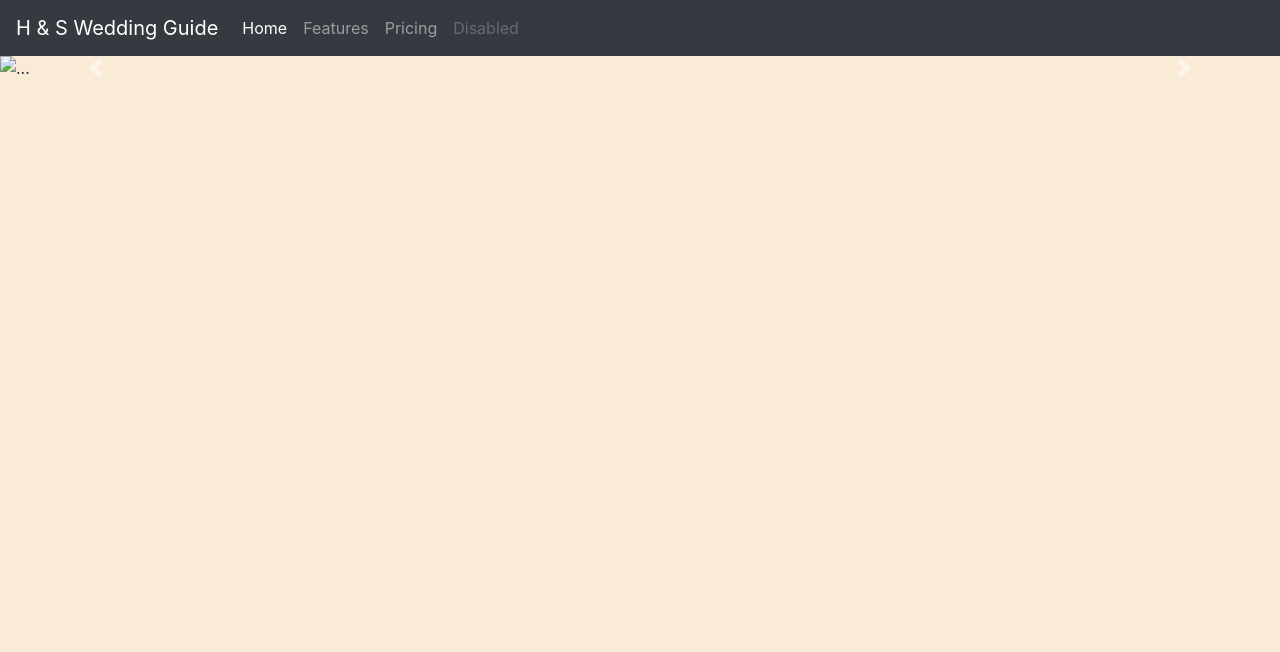
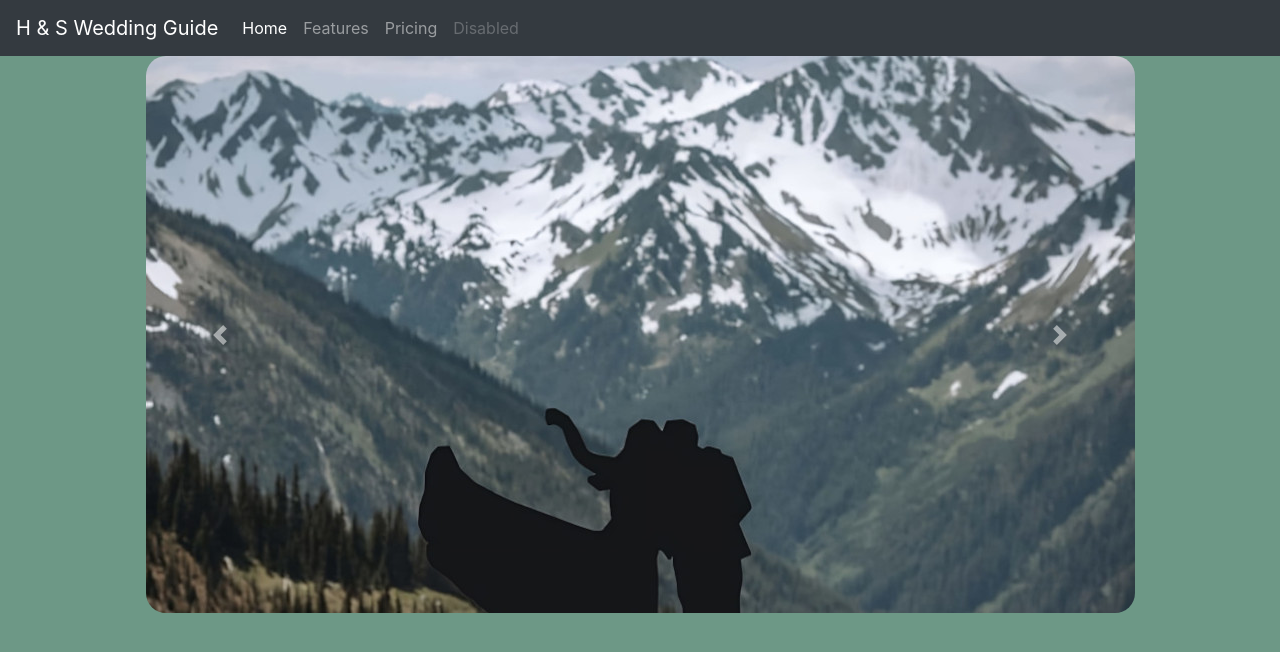
Before and after one commit to SaigeP07/Wedding-Guide, a website: page index.html in a window 1280 px wide. Drawn offline with nearby package versions, Linux system fonts and the light colour scheme.

Commit message:
'add pictures'

```diff
--- a/index.html
+++ b/index.html
@@ -31,17 +31,17 @@
       </ul>
     </div>
   </nav>
-
+<div class="middle">
     <div id="carouselExampleFade" class="carousel slide carousel-fade" data-ride="carousel">
         <div class="carousel-inner">
           <div class="carousel-item active">
-        <img src="..." class="d-block w-100" alt="...">
+            <img src="./Images/mountains-2-transformed.jpg" class="d-block w-100" alt="hurricane hill">
           </div>
           <div class="carousel-item">
-        <img src="..." class="d-block w-100" alt="...">
+            <img src="./Images/Hurricane+Hill.jpg" class="d-block w-100" alt="mountains2">
           </div>
           <div class="carousel-item">
-        <img src="..." class="d-block w-100" alt="...">
+            <img src="./Images/mountains-2.jpg" class="d-block w-100" alt="...">
           </div>
         </div>
         <button class="carousel-control-prev" type="button" data-target="#carouselExampleFade" data-slide="prev">
@@ -53,6 +53,7 @@
           <span class="sr-only">Next</span>
         </button>
       </div>
+</div>
 
     <script src="https://cdn.jsdelivr.net/npm/jquery@3.5.1/dist/jquery.slim.min.js" integrity="sha384-DfXdz2htPH0lsSSs5nCTpuj/zy4C+OGpamoFVy38MVBnE+IbbVYUew+OrCXaRkfj" crossorigin="anonymous"></script>
 </body>
--- a/style.css
+++ b/style.css
@@ -1,3 +1,12 @@
 body {
-    background-color: antiquewhite;
+    background-color: #6D9886;
 }
+
+.middle {
+    display: flex;
+    align-content: center;
+    justify-content: center;
+}
+.carousel-inner {
+    border-radius: 20px;
+}
```
Also changed, not shown: Images/mountains-2-transformed.jpg (added), Images/mountains-2.jpg (added). Lines whose indentation alone changed are shown as unchanged.
